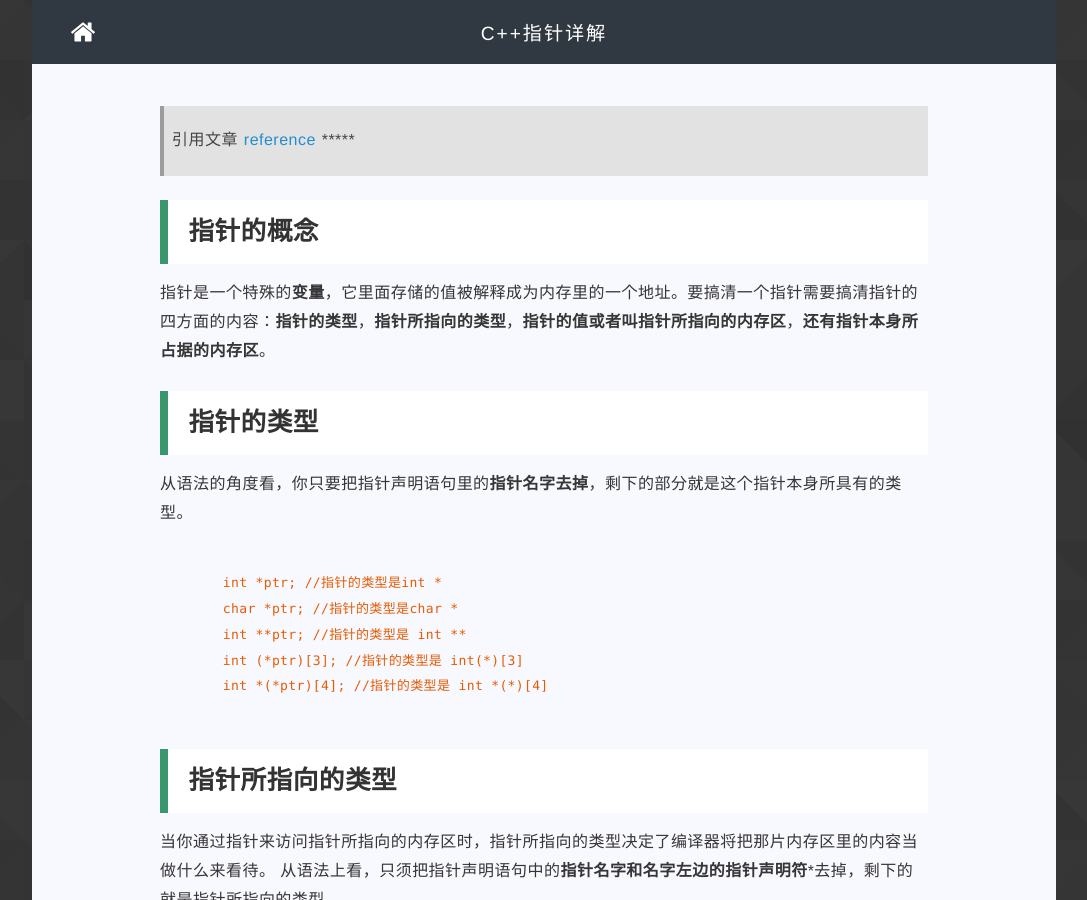
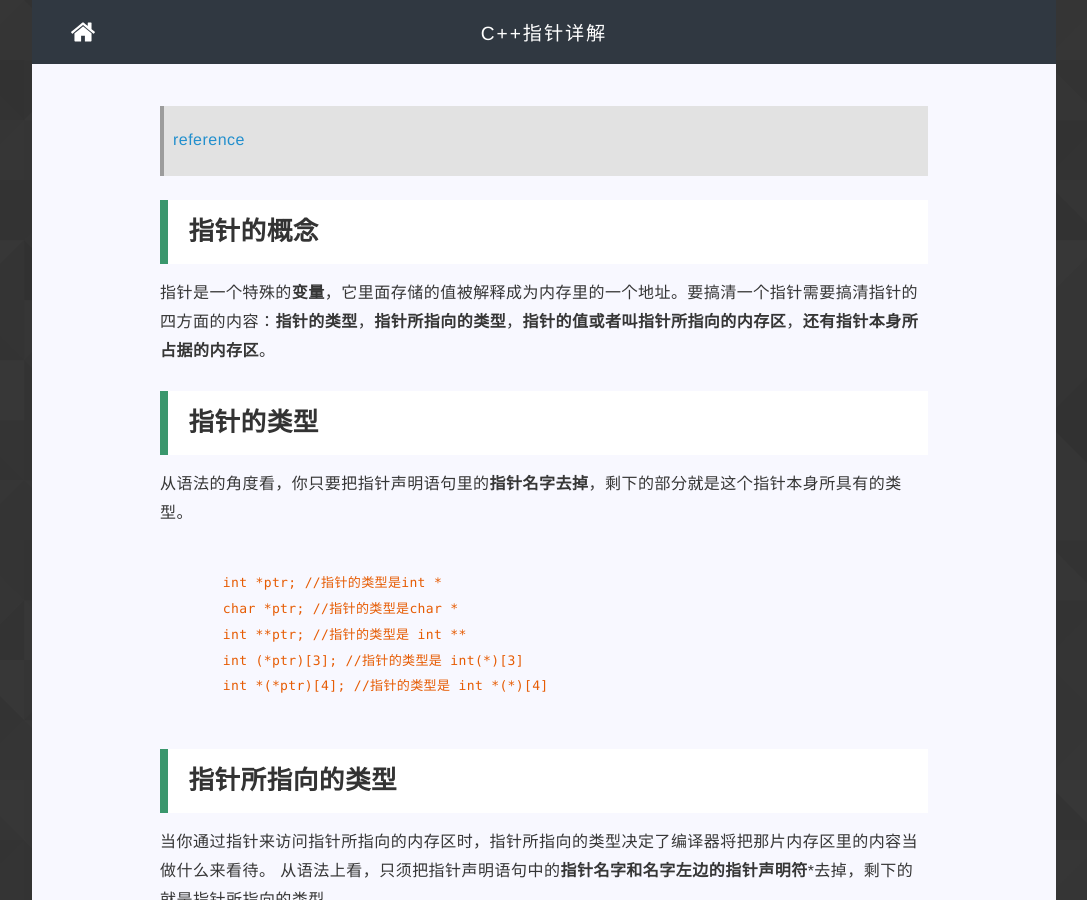
Before and after one commit to gwmz/zhuxiaoqiangcn.github.io, a Jekyll site: the page built from _posts/2017-03-27-hello-world.md, in a window 1280 px wide and 900 px high. Shown: the whole window, without its empty margins (96-1183 px from the left). Built offline with Jekyll 4.4.1, drawn with Linux system fonts in a browser that asks for light colours; nearby versions of some CDN libraries; library files that are not in the unit come from our copies; comment, search, counter and statistics services are not loaded.

Commit message:
commit new content

```diff
--- a/_posts/2017-03-27-hello-world.md
+++ b/_posts/2017-03-27-hello-world.md
@@ -5,8 +5,9 @@ category: C/C++
 
 ---
 
-> 引用文章 [reference](http://www.cnblogs.com/ggjucheng/archive/2011/12/13/2286391.html)
-*****
+> [reference](http://www.cnblogs.com/ggjucheng/archive/2011/12/13/2286391.html)
+
+
 
 ### 指针的概念
 指针是一个特殊的**变量**，它里面存储的值被解释成为内存里的一个地址。要搞清一个指针需要搞清指针的四方面的内容：**指针的类型**，**指针所指向的类型**，**指针的值或者叫指针所指向的内存区**，**还有指针本身所占据的内存区**。
```
